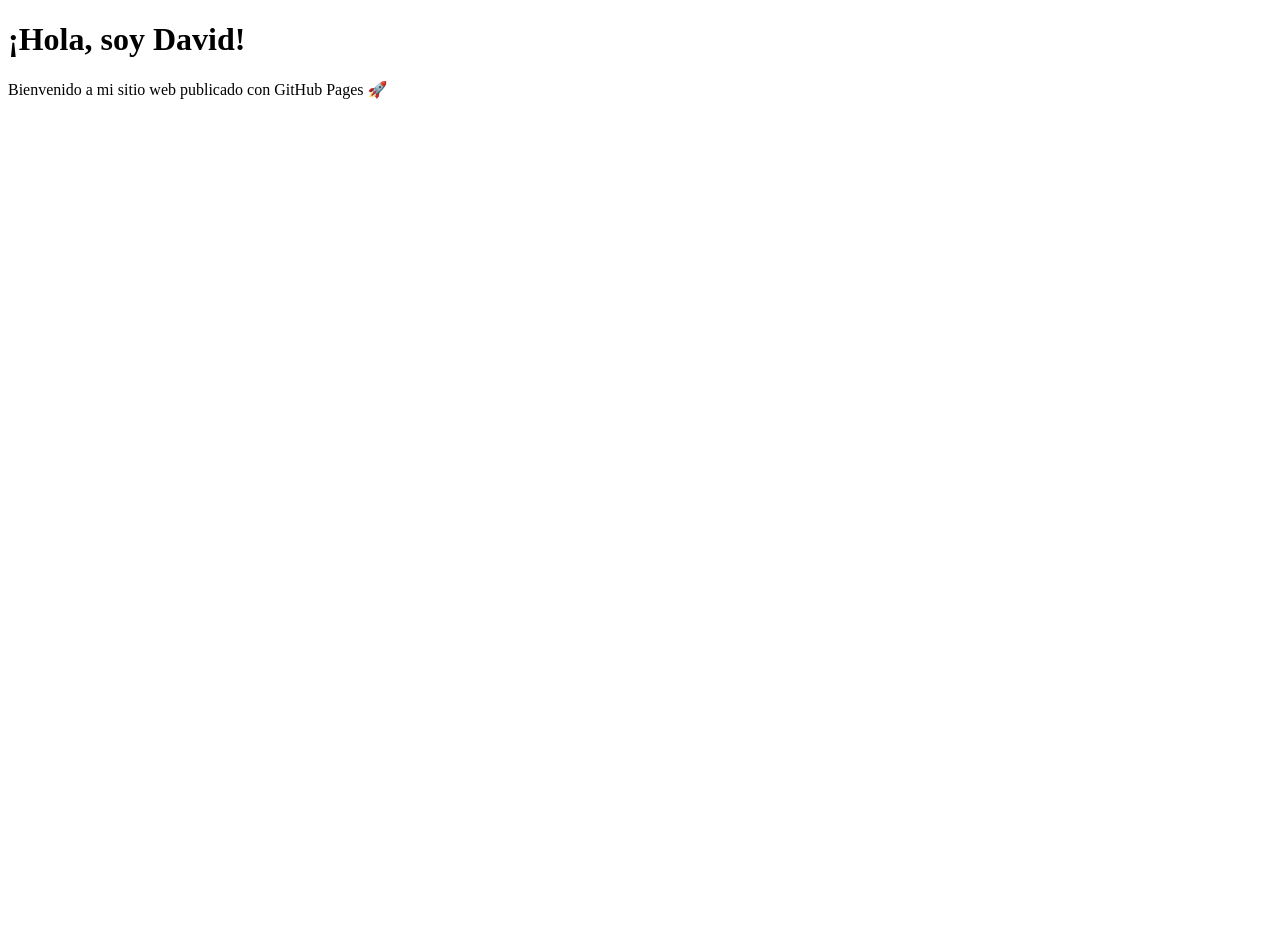
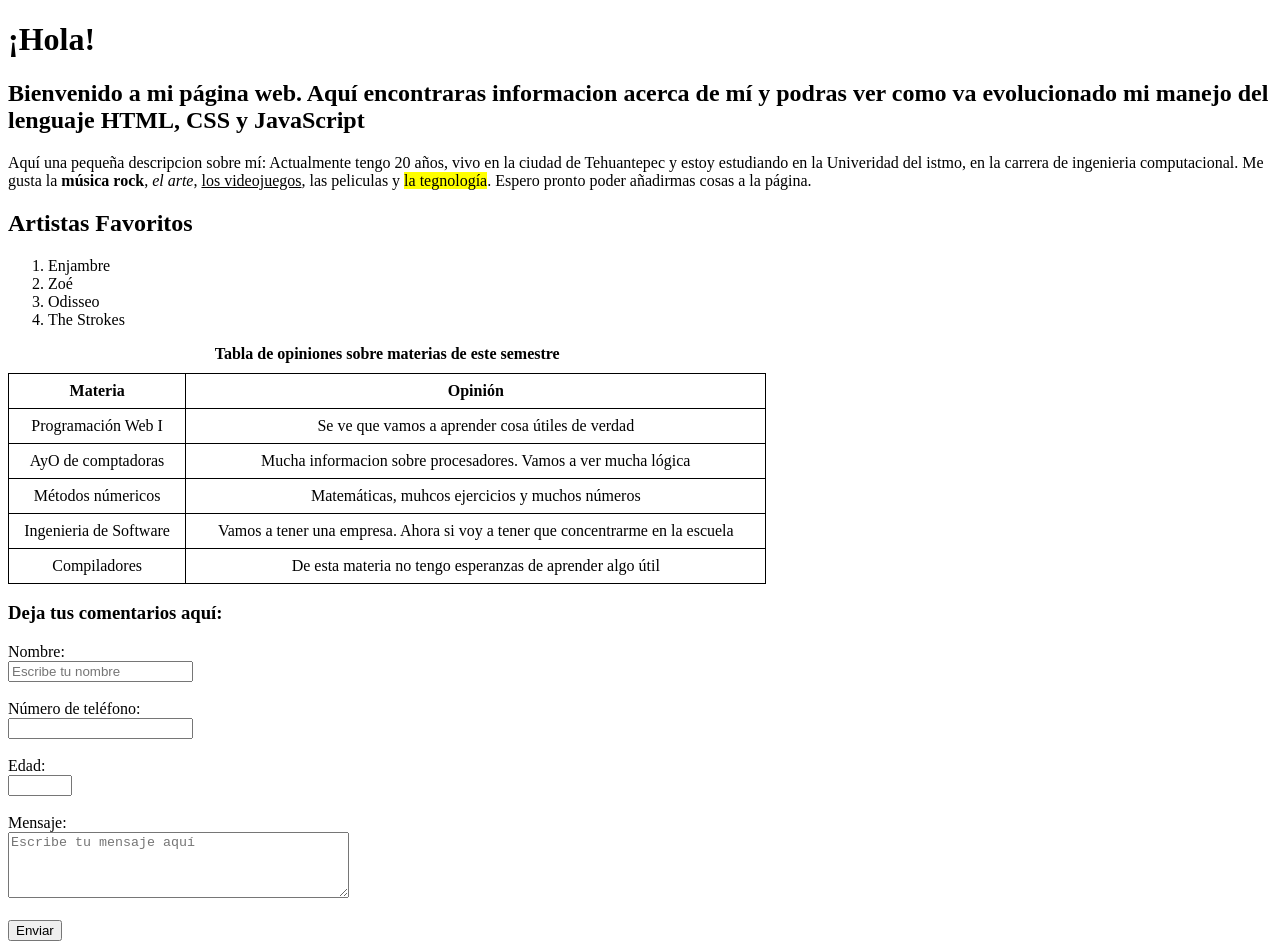
Before and after one commit to Limond-20/limond-20.github.io, a plain HTML site: page index.html in a window 1280 px wide. Before the commit the page ends 800 px from the top, so only its background shows below. Drawn offline with Linux system fonts and the light colour scheme.

Commit message:
(1) Primera modificación de la página web.
Adiciones: Breve descripción mía, lista de artistas favoritos, tabla de opiniones y formulario para comentarios

```diff
--- a/index.html
+++ b/index.html
@@ -5,7 +5,70 @@
   <title>Mi página web</title>
 </head>
 <body>
-  <h1>¡Hola, soy David!</h1>
-  <p>Bienvenido a mi sitio web publicado con GitHub Pages 🚀</p>
+  <h1>¡Hola!</h1>
+  <h2>Bienvenido a mi página web. Aquí encontraras informacion acerca de mí y podras ver como va evolucionado mi manejo del lenguaje HTML, CSS y JavaScript</h2>
+  <p>Aquí una pequeña descripcion sobre mí: Actualmente tengo 20 años, vivo en la ciudad de Tehuantepec y estoy estudiando en la Univeridad del istmo, en la carrera de ingenieria computacional. Me gusta
+  la <b>música rock</b>, <i>el arte</i>, <u>los videojuegos</u>, las peliculas y <mark>la tegnología</mark>. Espero pronto poder añadirmas cosas a la página.</p>
+  <h2>Artistas Favoritos</h2>
+  <ol>
+    <li>Enjambre</li>
+    <li>Zoé</li>
+    <li>Odisseo</li>
+    <li>The Strokes</li>
+  </ol>
+  <table>
+  <style>
+  table {
+    border-collapse: collapse;
+    width: 60%;
+  }
+  th, td {
+    border: 1px solid black;
+    padding: 8px;
+    text-align: center;
+  }
+  caption {
+    font-weight: bold;
+    margin-bottom: 10px;
+  }
+</style>
+  <caption>Tabla de opiniones sobre materias de este semestre</caption> <!-- Título de la tabla -->
+  <tr> <!-- Fila -->
+    <th>Materia</th> <!-- Encabezado de columna -->
+    <th>Opinión</th>
+  </tr>
+  <tr> <!-- Segunda fila -->
+    <td>Programación Web I</td> <!-- Celda de datos -->
+    <td>Se ve que vamos a aprender cosa útiles de verdad</td>
+  </tr>
+  <tr>
+    <td>AyO de comptadoras</td>
+    <td>Mucha informacion sobre procesadores. Vamos a ver mucha lógica</td>
+  </tr>
+    <tr>
+    <td>Métodos númericos</td>
+    <td>Matemáticas, muhcos ejercicios y muchos números</td>
+  </tr>
+    <tr>
+    <td>Ingenieria de Software</td>
+    <td>Vamos a tener una empresa. Ahora si voy a tener que concentrarme en la escuela</td>
+  </tr>
+    <tr>
+    <td>Compiladores</td>
+    <td>De esta materia no tengo esperanzas de aprender algo útil</td>
+  </tr>
+</table>
+  <h3>Deja tus comentarios aquí:</h3>
+  <form>
+  <label for="nombre">Nombre:</label><br>
+  <input type="text" id="nombre" name="nombre" placeholder="Escribe tu nombre" required><br><br>
+  <label for="phone">Número de teléfono:</label><br>
+  <input type="phone" id="phone" name="phone" required><br><br>
+  <label for="edad">Edad:</label><br>
+  <input type="number" id="edad" name="edad" min="1" max="120"><br><br>
+  <label for="mensaje">Mensaje:</label><br>
+  <textarea id="mensaje" name="Comentario" rows="4" cols="40" placeholder="Escribe tu mensaje aquí"></textarea><br><br>
+  <button type="submit">Enviar</button>
+</form>
 </body>
 </html>
```
